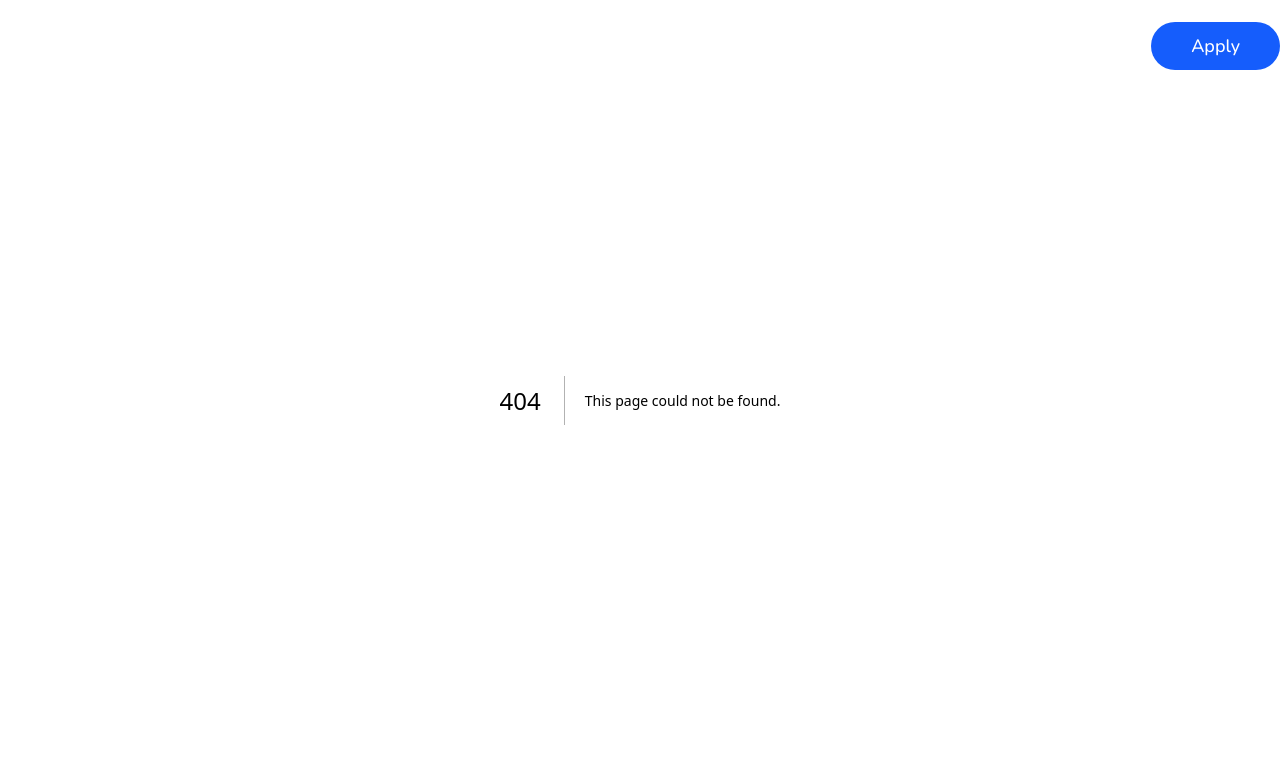
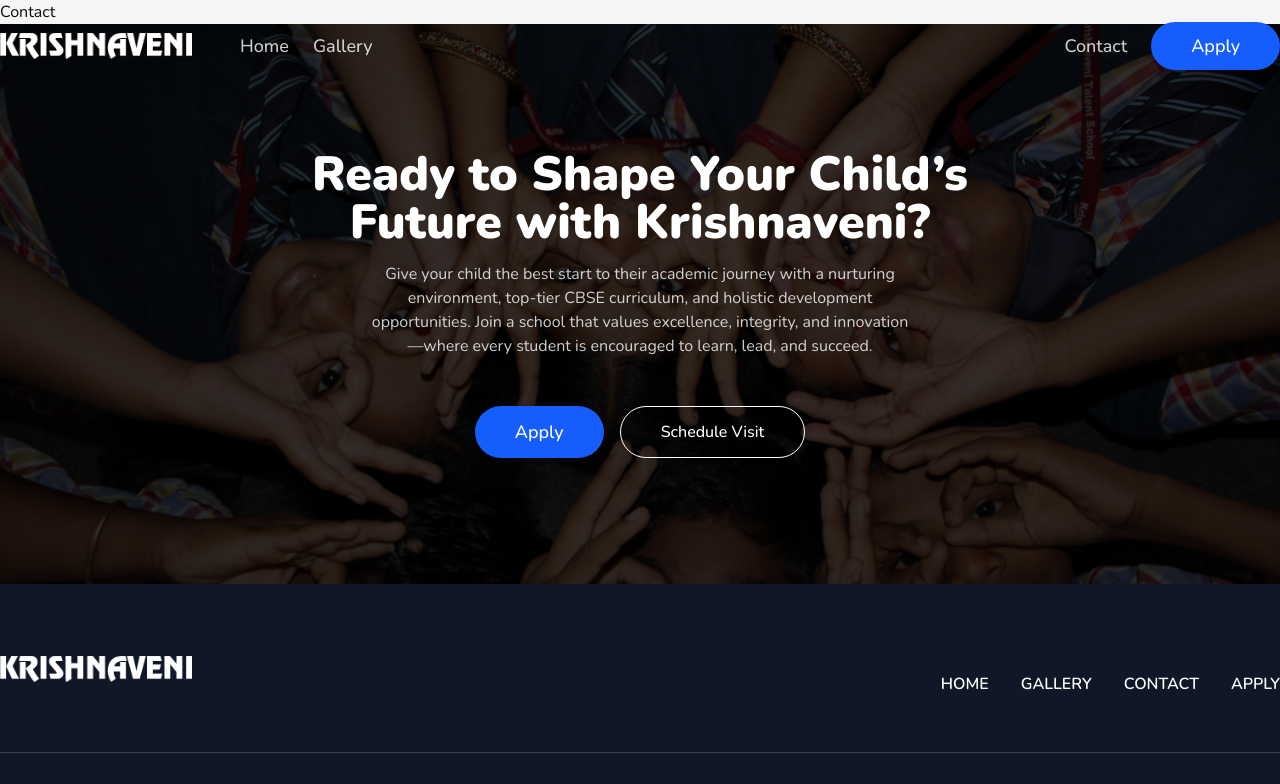
Before and after one commit to Clupai8o0/krishnaveni, a Next.js app: page /contact in a window 1280 px wide. Before the commit this address had no page. Shown: the top 784 px of the page. Built offline with nearby package versions, Linux system fonts and the light colour scheme.

Commit message:
base contact and apply

```diff
--- /dev/null
+++ b/app/apply/page.tsx
@@ -0,0 +1,9 @@
+import React from 'react'
+
+function Apply() {
+  return (
+    <div>Apply</div>
+  )
+}
+
+export default Apply
--- /dev/null
+++ b/app/contact/page.tsx
@@ -0,0 +1,9 @@
+import React from 'react'
+
+function Contact() {
+  return (
+    <div>Contact</div>
+  )
+}
+
+export default Contact
--- /dev/null
+++ b/app/not-found.tsx
@@ -0,0 +1,9 @@
+import React from 'react'
+
+const NotFound = () => {
+  return (
+    <div>NotFound</div>
+  )
+}
+
+export default NotFound
```
